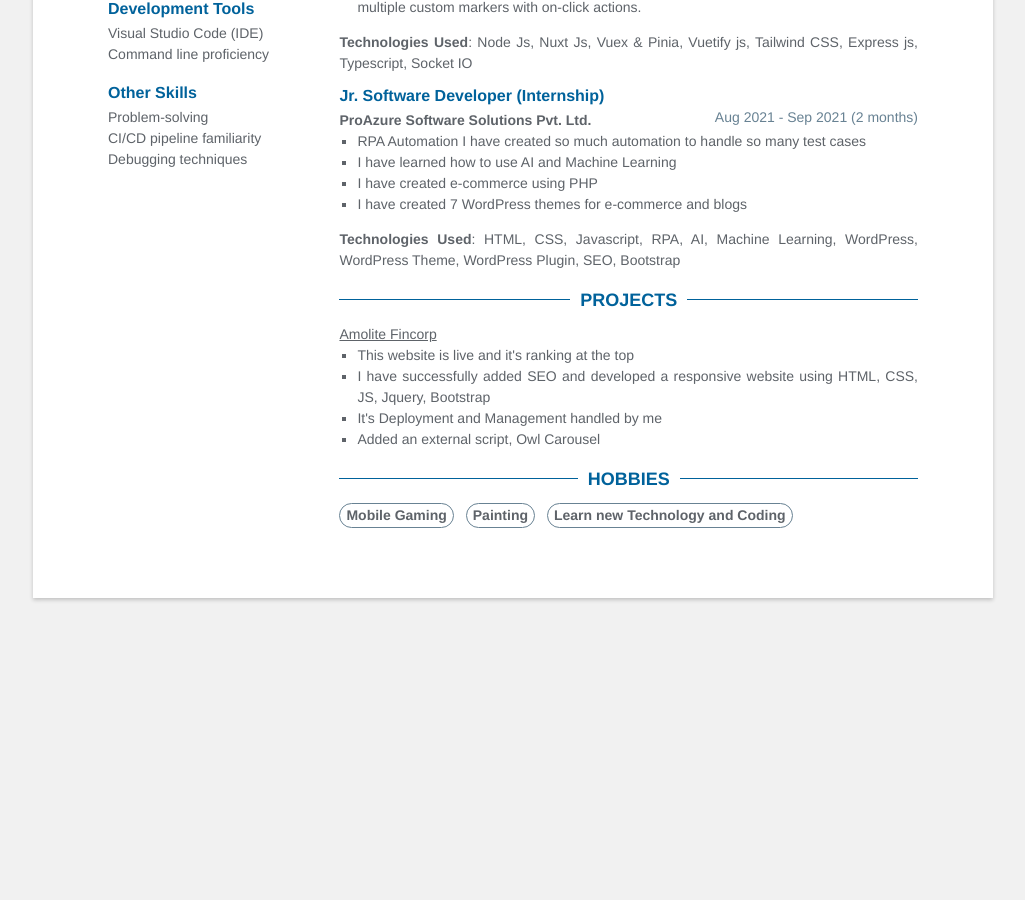
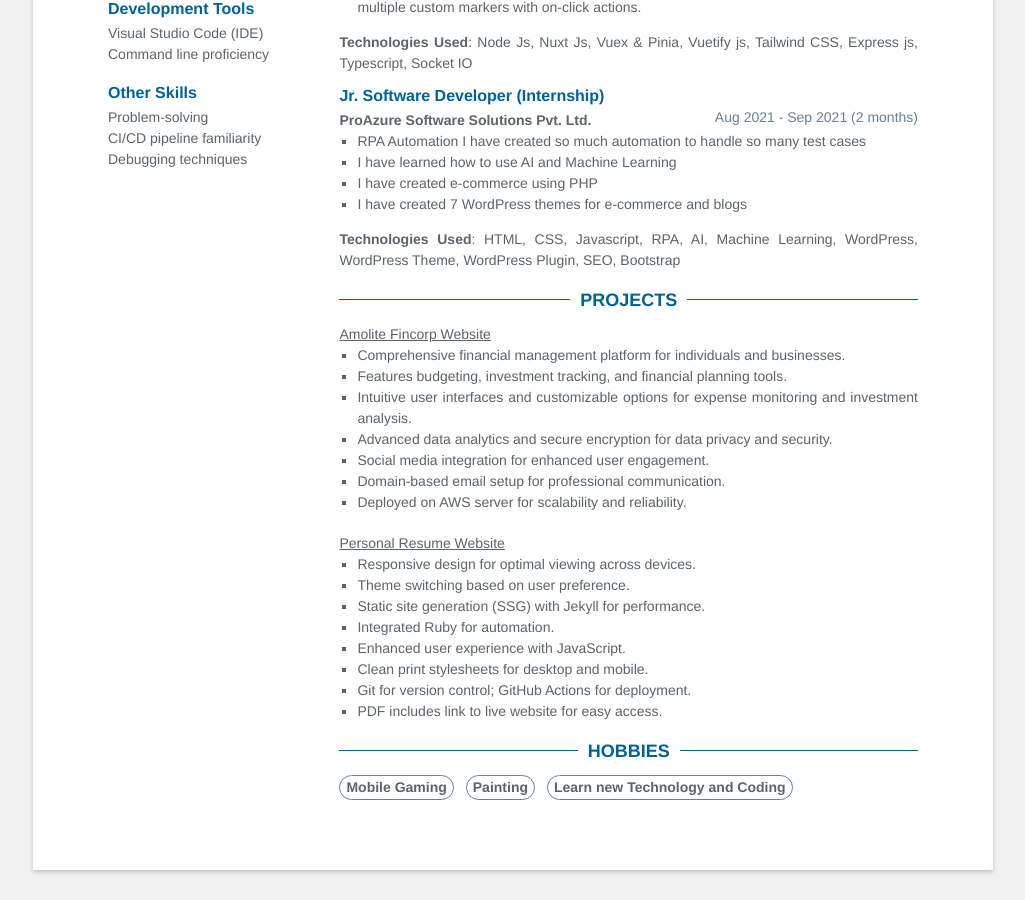
Before and after one commit to more-shubham/more-shubham.github.io, a Jekyll site: the page built from index.html, in a window 1280 px wide and 900 px high, scrolled down 1094 px. Shown: the whole window, without its empty margins (127-1152 px from the left). Built offline with Jekyll 4.4.1, drawn with Linux system fonts in a browser that asks for light colours; before the commit the page ends 1722 px from its top, so only the background shows below that.

Commit message:
Update data.yml

```diff
--- a/_data/data.yml
+++ b/_data/data.yml
@@ -108,15 +108,32 @@ experience:
 #     conference: Some conference again, 2018
 
 projects:
-  - title: Amolite Fincorp
-    link: https://more-shubham.github.io/project/
+  - title: Amolite Fincorp Website
+    link: https://github.com/more-shubham/amolite-fincorp
     details:
-      - "This website is live and it's ranking at the top"
-      - "I have successfully added SEO and developed a responsive website using HTML, CSS, JS, Jquery, Bootstrap"
-      - "It's Deployment and Management handled by me"
-      - "Added an external script, Owl Carousel"
+      - "Comprehensive financial management platform for individuals and businesses."
+      - "Features budgeting, investment tracking, and financial planning tools."
+      - "Intuitive user interfaces and customizable options for expense monitoring and investment analysis."
+      - "Advanced data analytics and secure encryption for data privacy and security."
+      - "Social media integration for enhanced user engagement."
+      - "Domain-based email setup for professional communication."
+      - "Deployed on AWS server for scalability and reliability."
     technologies_used: |
       HTML, CSS, Javascript, SEO, Bootstrap, Jquery, Owl Carousel
+
+  - title: Personal Resume Website
+    link: https://github.com/more-shubham/more-shubham.github.io
+    details:
+      - "Responsive design for optimal viewing across devices."
+      - "Theme switching based on user preference."
+      - "Static site generation (SSG) with Jekyll for performance."
+      - "Integrated Ruby for automation."
+      - "Enhanced user experience with JavaScript."
+      - "Clean print stylesheets for desktop and mobile."
+      - "Git for version control; GitHub Actions for deployment."
+      - "PDF includes link to live website for easy access."
+    technologies_used: |
+      Jekyll, Ruby, HTML, SCSS, JavaScript
 
   # - title: Cool Project
   #   link: #
```
